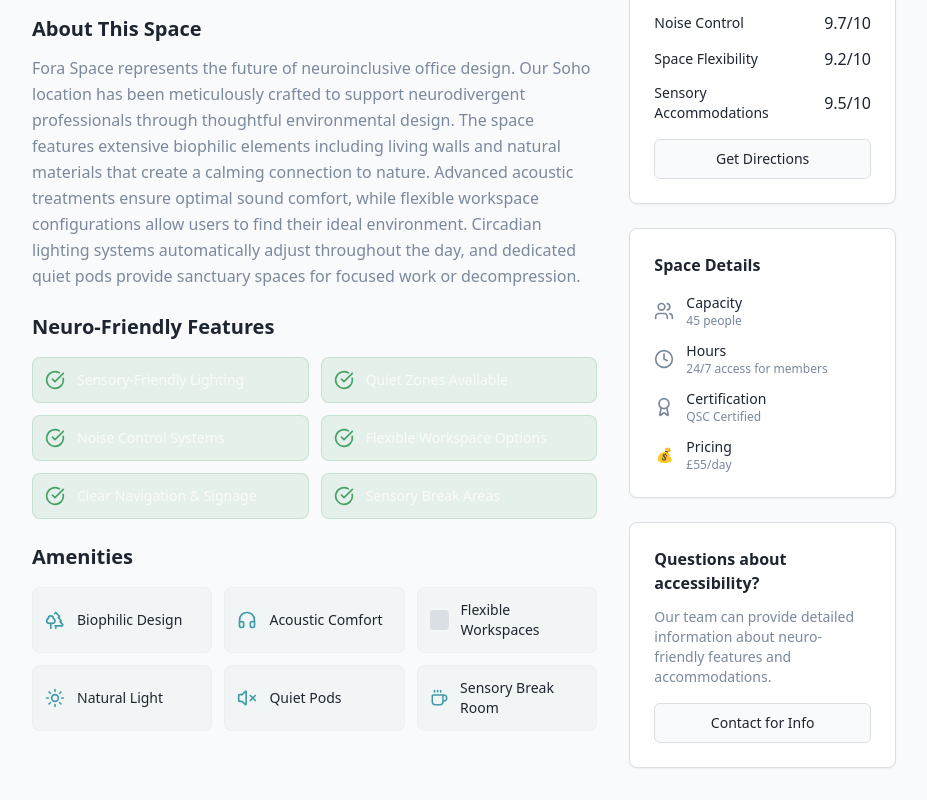
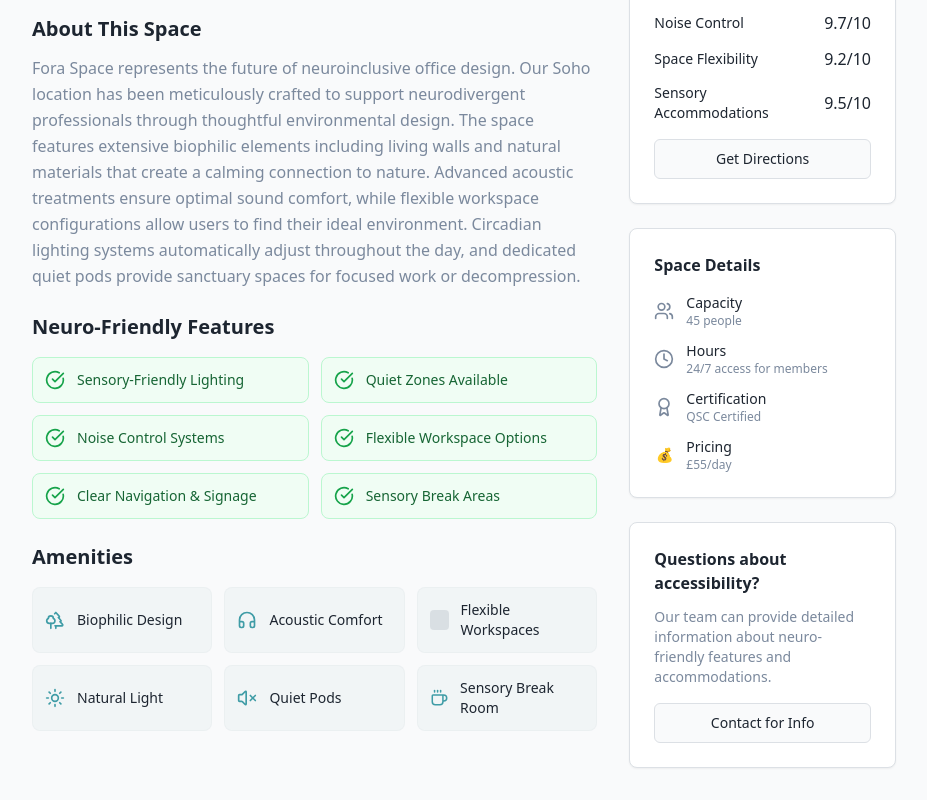
Before and after one commit to digipete/quiet-space-neuro-index, a React (Vite) app: page /space/1 in a window 1280 px wide. Shown: the part 730-1530 px from the top of the page, without its empty margins (176-1103 px from the left). Built offline with nearby package versions, Linux system fonts and the light colour scheme.

Commit message:
Fix neuro-friendly feature styling
Update styling for neuro-friendly features on the detail card to improve contrast. Ensure all previous edits, including demo data, are preserved.

```diff
--- a/src/pages/SpaceDetail.tsx
+++ b/src/pages/SpaceDetail.tsx
@@ -143,12 +143,12 @@ export default function SpaceDetail() {
                     key={index}
                     className={`flex items-center gap-3 p-3 rounded-lg border ${
                       feature.available
-                        ? 'bg-success/10 border-success/20 text-success-foreground'
-                        : 'bg-muted/30 border-border/30 text-muted-foreground'
+                        ? 'bg-green-50 border-green-200 text-green-800 dark:bg-green-900/20 dark:border-green-800 dark:text-green-200'
+                        : 'bg-gray-50 border-gray-200 text-gray-600 dark:bg-gray-800/50 dark:border-gray-700 dark:text-gray-400'
                     }`}
                   >
                     <CheckCircle className={`w-5 h-5 ${
-                      feature.available ? 'text-success' : 'text-muted-foreground/50'
+                      feature.available ? 'text-green-600 dark:text-green-400' : 'text-gray-400 dark:text-gray-600'
                     }`} />
                     <span className="text-sm font-medium">{feature.name}</span>
                   </div>
```
